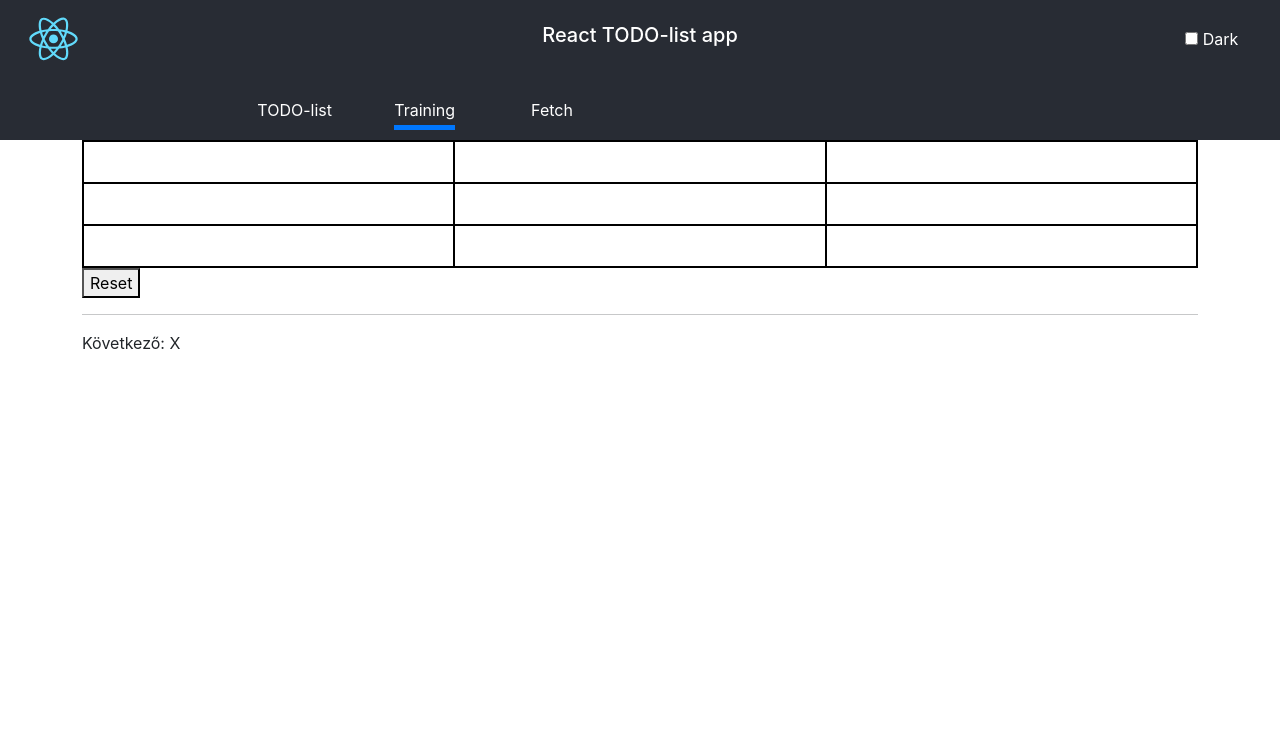
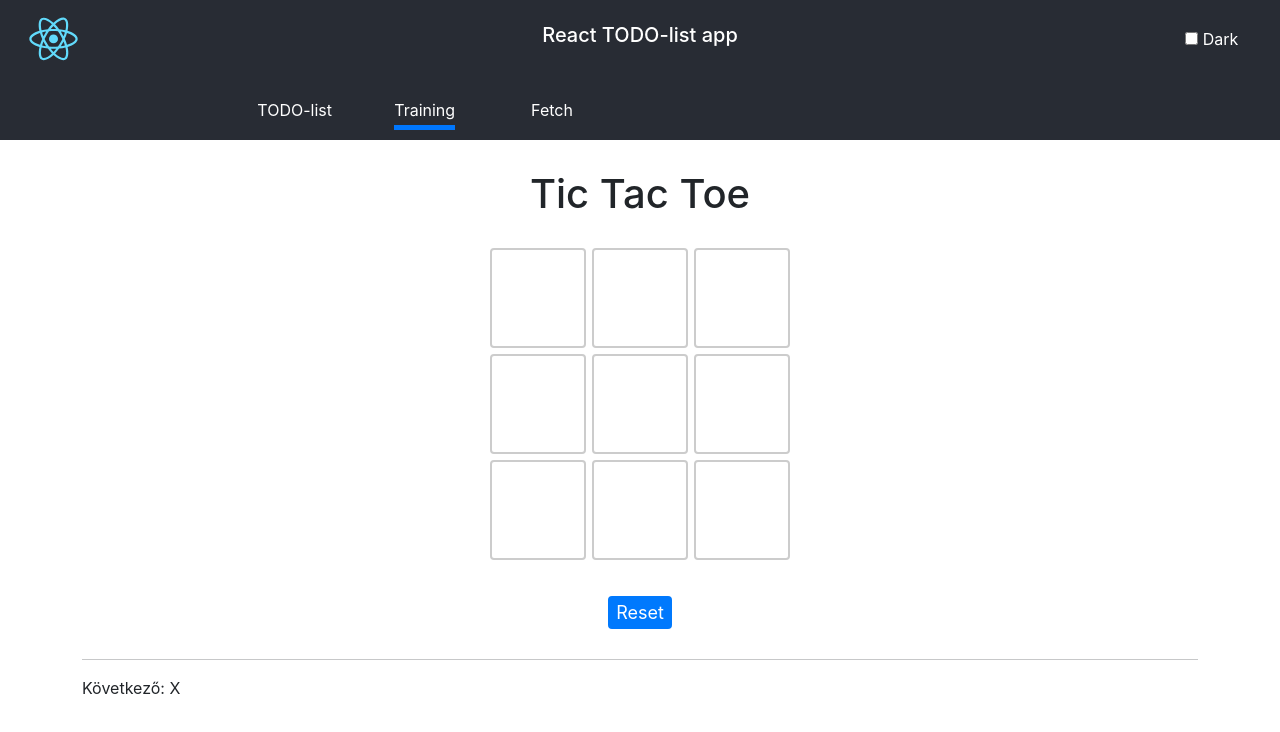
Before and after one commit to Herbertusz/react-todolist, a React (Create React App) app: page /training in a window 1280 px wide. Shown: the top 732 px of the page. Built offline with nearby package versions, Linux system fonts and the light colour scheme.

Commit message:
Tic tac toe + fetch css

```diff
--- a/src/components/fetch/fetch.jsx
+++ b/src/components/fetch/fetch.jsx
@@ -34,12 +34,17 @@ const Fetch = function () {
 			{employees &&
 				<table>
 					<tbody>
+            <tr>
+              <th>Name</th>
+              <th>Age</th>
+              <th>Salary</th>
+            </tr>
 						<Loop forEach={employees}>
 							{(item) => (
 								<tr key={item.id}>
 									<td>{item.employee_name}</td>
 									<td>{item.employee_age}</td>
-									<td>{item.employee_salary}</td>
+									<td>{item.employee_salary} $</td>
 								</tr>
 							)}
 						</Loop>
--- a/src/components/fetch/fetch.module.scss
+++ b/src/components/fetch/fetch.module.scss
@@ -0,0 +1,4 @@
+th,
+td {
+  padding: 0 15px;
+}
--- a/src/components/training/training.jsx
+++ b/src/components/training/training.jsx
@@ -58,6 +58,7 @@ const Training = function() {
 
   return (
     <React.Fragment>
+      <h1 className={styles.title}>Tic Tac Toe</h1>
       <div className={styles.table}>
         <Loop for={9}>
           {n => (
@@ -65,8 +66,10 @@ const Training = function() {
           )}
         </Loop>
       </div>
+      <div className={styles.resetButton}>
+        <button onClick={reset}>Reset</button>
+      </div>
 
-      <button onClick={reset}>Reset</button>
       <hr />
       <GameStatus nextPlayer={player} winner={winner} />
     </React.Fragment>
--- a/src/components/training/training.module.scss
+++ b/src/components/training/training.module.scss
@@ -1,14 +1,48 @@
 @import 'styles/variables';
 
-.table{
-    display: flex;
-    flex-wrap: wrap;
-    border: 1px solid black;
+.title {
+  margin: 30px 0;
+  text-align: center;
+}
+.table {
+  display: flex;
+  flex-wrap: wrap;
+  justify-content: space-between;
+  width: 300px;
+  left: 0;
+  right: 0;
+  margin: auto;
 
-    div{
-        width: calc(100% / 3);
-        border: 1px solid black;
-        padding: 20px;
-        text-align: center;
+  div {
+    width: 32%;
+    padding-bottom: 32%; /* Same as width, sets height */
+    margin-bottom: 2%; /* (100-32*3)/2 */
+    position: relative;
+    border: 2px solid #cccccc;
+    border-radius: 4px;
+    text-align: center;
+
+    &:hover {
+      background: #EBEBEB;
     }
+  }
 }
+
+.resetButton {
+  display: flex;
+  justify-content: center;
+  margin: 30px 0;
+
+  button{
+    color: white;
+    background: #0079FD;
+    border: 2px solid #0079FD;
+    border-radius: 4px;
+    font-size: 18px;
+    outline: none;
+
+    &:hover {
+      background: #0066D6;
+    }
+  }
+}
```
